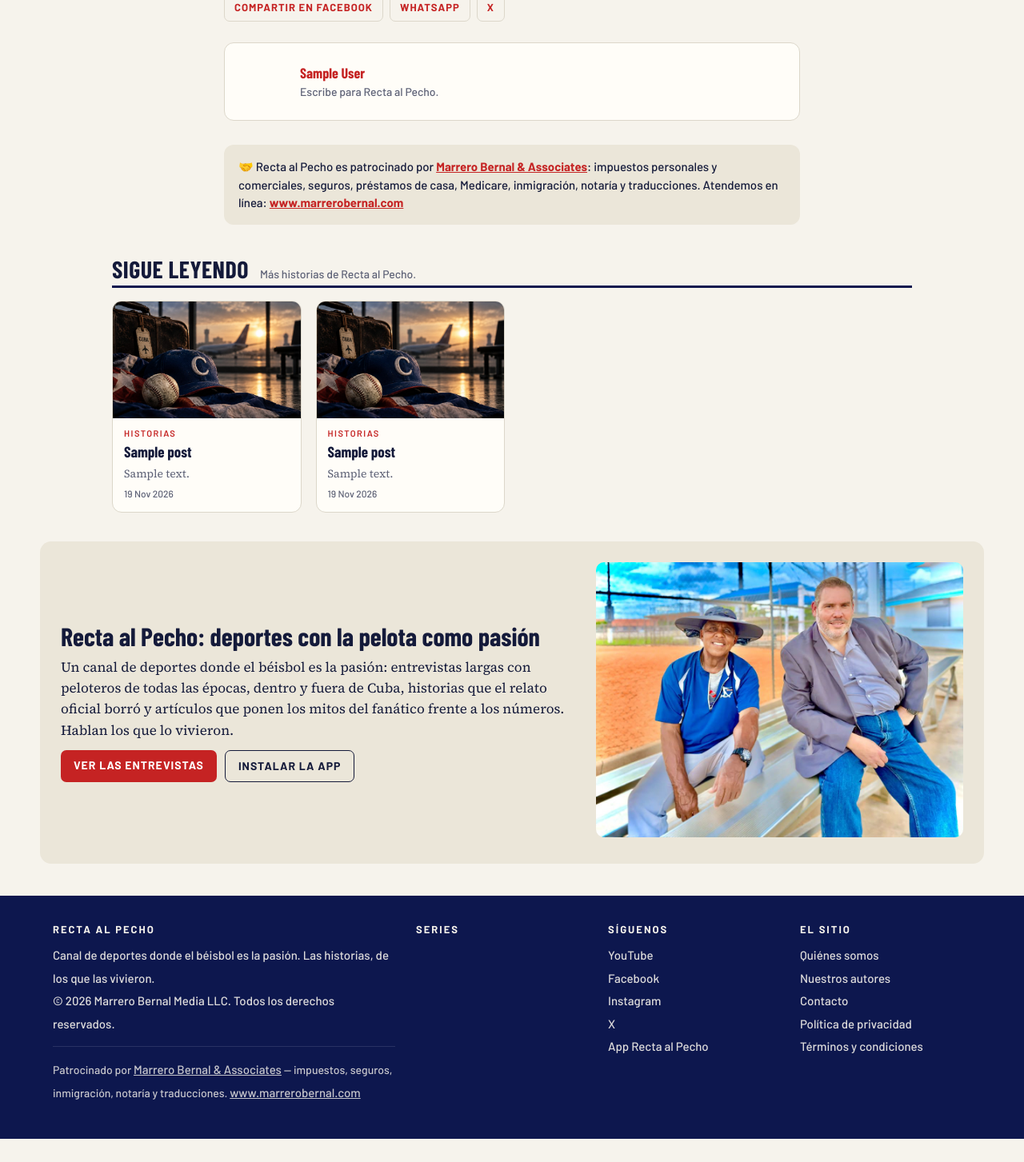
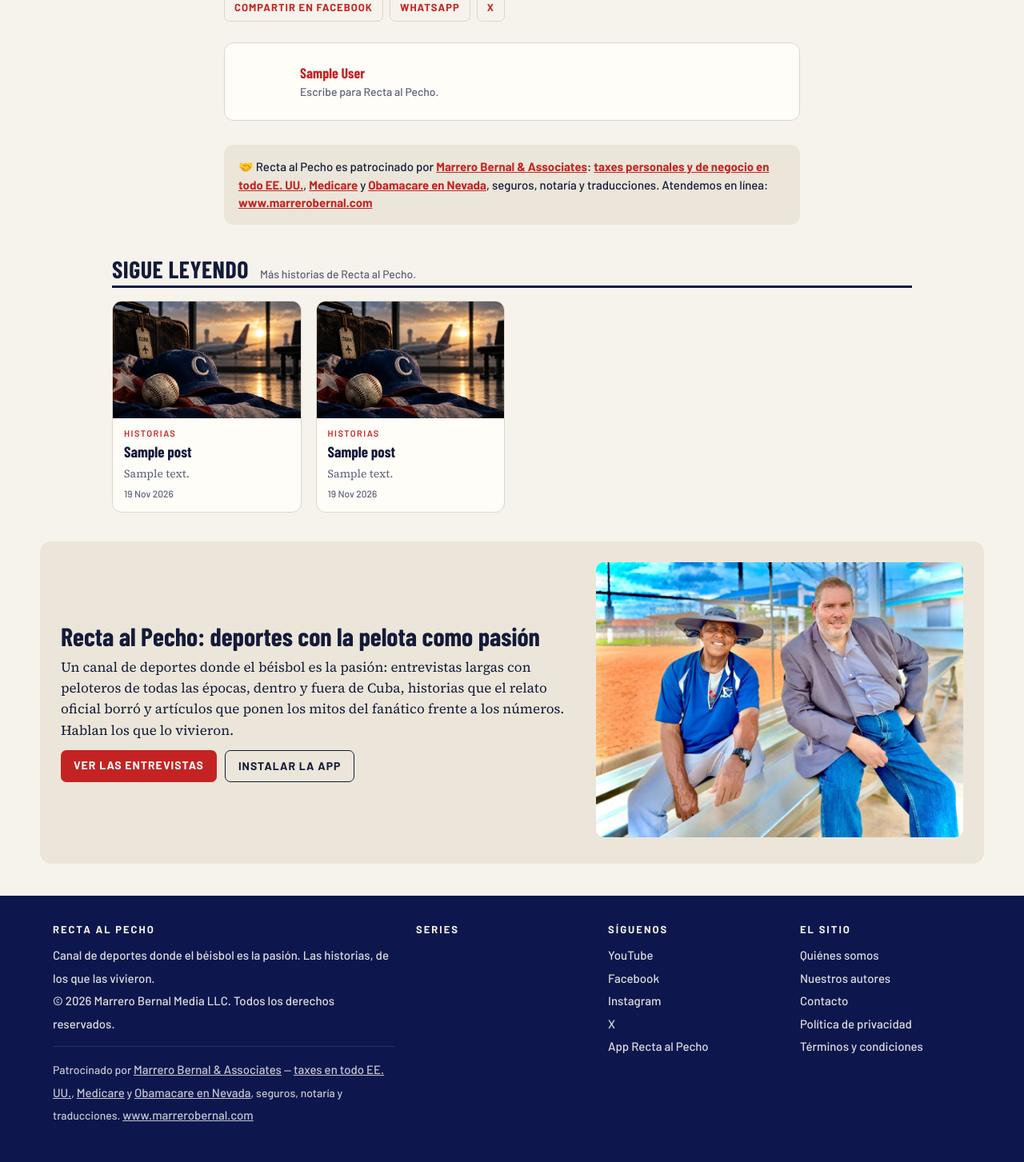
Before and after one commit to marrerobernalmedia/mbm-web, a WordPress theme: template themes/recta/single.php in a window 1280 px wide. Shown: the part 355-1808 px from the top of the page at 80% size. Before the commit the page ends 1779 px from the top, so only its background shows below. Run offline with PHP 8.4 and a stand-in for WordPress, Linux system fonts and the light colour scheme; the site name, menu and one post (Sample post) are stand-ins, and other content is empty; some web fonts are replaced.

Commit message:
SEO MB&A: Las Vegas en los títulos de Medicare, Obamacare y taxes; Recta enlaza directo a esas tres páginas y deja de anunciar inmigración
Co-Authored-By: Claude Fable 5.2 <noreply@anthropic.com>
Claude-Session: https://claude.ai/code/session_01JHYLkKesDYT39mWGZrrMpd

```diff
--- a/themes/recta/footer.php
+++ b/themes/recta/footer.php
@@ -8,7 +8,7 @@
 <?php endif; ?>
 <footer><div class="wrap">
  <div><h4>Recta al Pecho</h4><p>Canal de deportes donde el béisbol es la pasión. Las historias, de los que las vivieron.</p><p>© <?php echo date('Y'); ?> Marrero Bernal Media LLC. Todos los derechos reservados.</p>
- <p class="sponsor">Patrocinado por <a href="https://www.marrerobernal.com" target="_blank" rel="noopener" style="display:inline;text-decoration:underline;opacity:1">Marrero Bernal &amp; Associates</a> — impuestos, seguros, inmigración, notaría y traducciones. <a href="https://www.marrerobernal.com" target="_blank" rel="noopener" style="display:inline;text-decoration:underline;opacity:1">www.marrerobernal.com</a></p></div>
+ <p class="sponsor">Patrocinado por <a href="https://www.marrerobernal.com" target="_blank" rel="noopener" style="display:inline;text-decoration:underline;opacity:1">Marrero Bernal &amp; Associates</a> — <a href="https://marrerobernal.com/taxes/" target="_blank" rel="noopener" style="display:inline;text-decoration:underline;opacity:1">taxes en todo EE. UU.</a>, <a href="https://marrerobernal.com/medicare/" target="_blank" rel="noopener" style="display:inline;text-decoration:underline;opacity:1">Medicare</a> y <a href="https://marrerobernal.com/obamacare-nevada/" target="_blank" rel="noopener" style="display:inline;text-decoration:underline;opacity:1">Obamacare en Nevada</a>, seguros, notaría y traducciones. <a href="https://www.marrerobernal.com" target="_blank" rel="noopener" style="display:inline;text-decoration:underline;opacity:1">www.marrerobernal.com</a></p></div>
  <div><h4>Series</h4><?php foreach (recta_series() as $slug => $s): if ($c = get_category_by_slug($slug)): ?><a href="<?php echo esc_url(get_category_link($c)); ?>"><?php echo esc_html($s[0]); ?></a><?php endif; endforeach; ?></div>
  <div><h4>Síguenos</h4><a href="https://www.youtube.com/@RectaAlPecho" target="_blank" rel="noopener">YouTube</a><a href="https://www.facebook.com/RectaAlPecho/" target="_blank" rel="noopener">Facebook</a><a href="https://www.instagram.com/rectaalpecho/" target="_blank" rel="noopener">Instagram</a><a href="https://x.com/RectaAlPecho" target="_blank" rel="noopener">X</a><a href="https://marrerobernalmedia.com/recta/" target="_blank" rel="noopener">App Recta al Pecho</a></div>
  <div><h4>El sitio</h4><a href="<?php echo esc_url(home_url('/quienes-somos/')); ?>">Quiénes somos</a><a href="<?php echo esc_url(home_url('/nuestros-autores/')); ?>">Nuestros autores</a><a href="<?php echo esc_url(home_url('/contacto/')); ?>">Contacto</a><a href="<?php echo esc_url(home_url('/privacy-policy-2/')); ?>">Política de privacidad</a><a href="<?php echo esc_url(home_url('/terminos-y-condiciones/')); ?>">Términos y condiciones</a></div>
--- a/themes/recta/single.php
+++ b/themes/recta/single.php
@@ -17,7 +17,7 @@
  <a href="https://x.com/intent/tweet?url=<?php echo rawurlencode(get_permalink()); ?>&text=<?php echo rawurlencode(get_the_title()); ?>" target="_blank" rel="noopener">X</a>
 </div>
 <div class="author-box"><?php echo recta_autor_foto(get_the_author_meta('ID'), 64); ?><div><b><a href="<?php echo esc_url(get_author_posts_url(get_the_author_meta('ID'))); ?>"><?php the_author(); ?></a></b><p><?php echo esc_html(recta_autor_bio(get_the_author_meta('ID'))); ?></p></div></div>
-<div class="sponsor-box">🤝 Recta al Pecho es patrocinado por <a href="https://www.marrerobernal.com" target="_blank" rel="noopener">Marrero Bernal &amp; Associates</a>: impuestos personales y comerciales, seguros, préstamos de casa, Medicare, inmigración, notaría y traducciones. Atendemos en línea: <a href="https://www.marrerobernal.com" target="_blank" rel="noopener">www.marrerobernal.com</a></div>
+<div class="sponsor-box">🤝 Recta al Pecho es patrocinado por <a href="https://www.marrerobernal.com" target="_blank" rel="noopener">Marrero Bernal &amp; Associates</a>: <a href="https://marrerobernal.com/taxes/" target="_blank" rel="noopener">taxes personales y de negocio en todo EE. UU.</a>, <a href="https://marrerobernal.com/medicare/" target="_blank" rel="noopener">Medicare</a> y <a href="https://marrerobernal.com/obamacare-nevada/" target="_blank" rel="noopener">Obamacare en Nevada</a>, seguros, notaría y traducciones. Atendemos en línea: <a href="https://www.marrerobernal.com" target="_blank" rel="noopener">www.marrerobernal.com</a></div>
 </article>
 <?php
 $rel = get_posts(['numberposts' => 4, 'post__not_in' => [get_the_ID()], 'category' => (get_the_category()[0]->term_id ?? 0), 'post_status' => 'publish']);
```
Also changed, not shown: themes/mba/paginas.php (+1 -1 lines), 1 other file.
